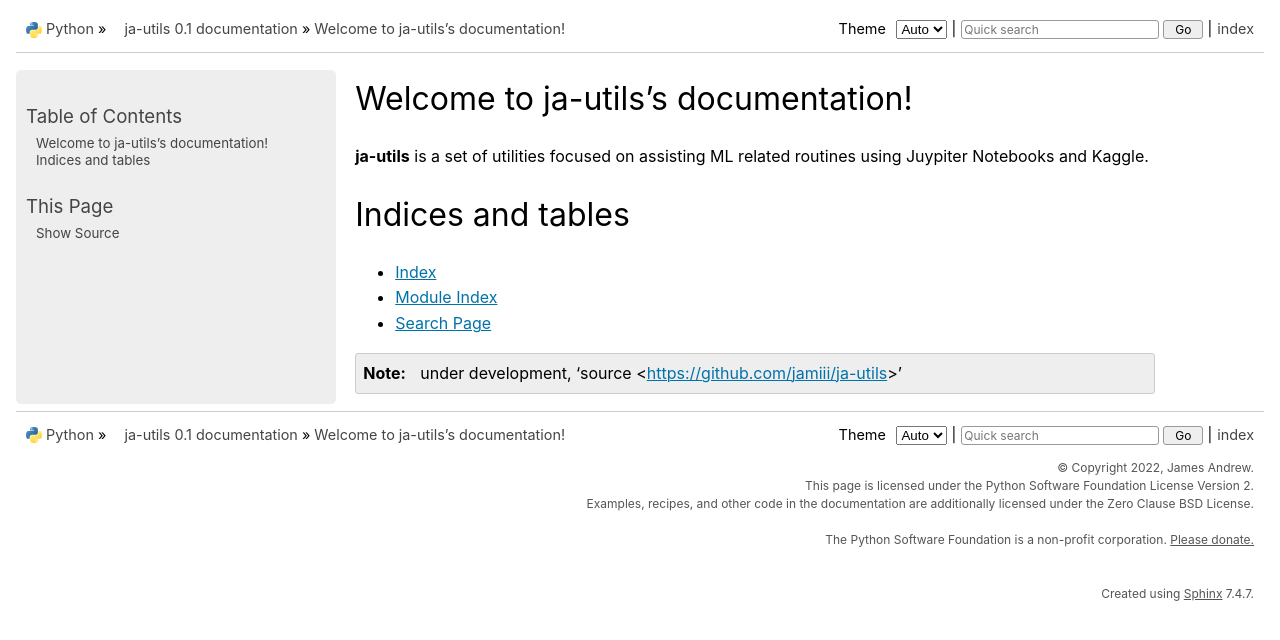
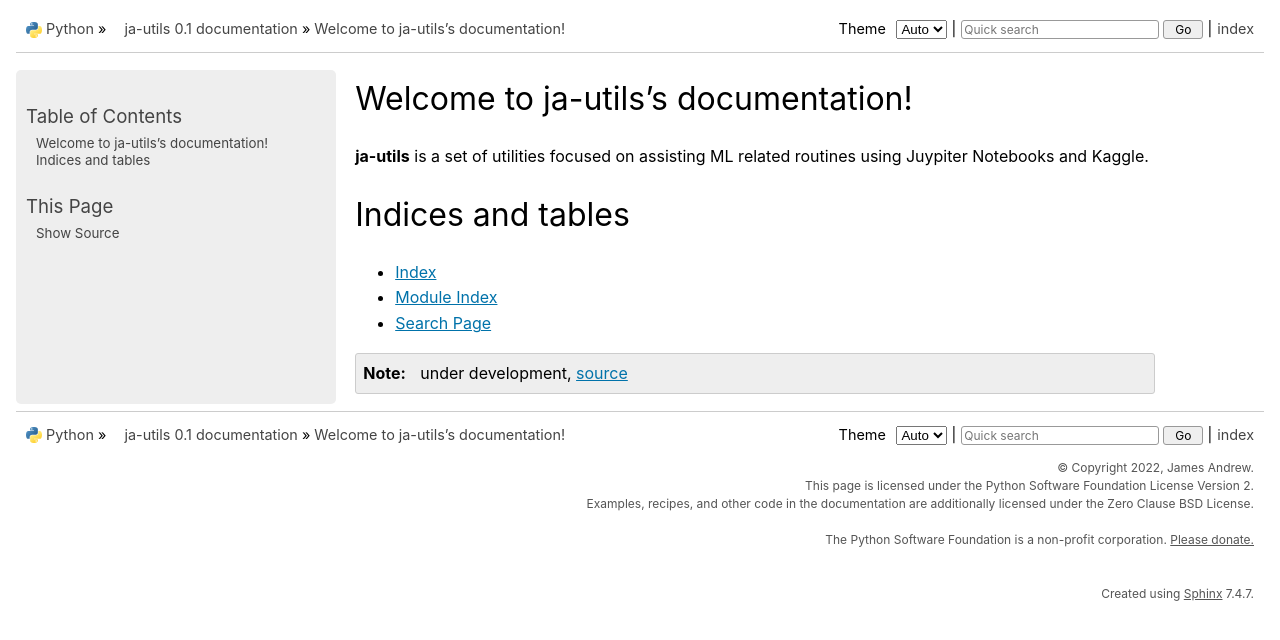
Before and after one commit to jamiii/ja-utils, a Sphinx documentation site: the page built from docs/source/index.rst, in a window 1280 px wide. Shown: the top 640 px of the page. Built offline with Sphinx 7.4.7, drawn with Linux system fonts in a browser that asks for light colours.

Commit message:
fix link

```diff
--- a/docs/source/index.rst
+++ b/docs/source/index.rst
@@ -23,4 +23,4 @@ Indices and tables
 * :ref:`search`
 
 .. note::
-   under development, 'source <https://github.com/jamiii/ja-utils>'
+   under development, `source <https://github.com/jamiii/ja-utils>`_
```
